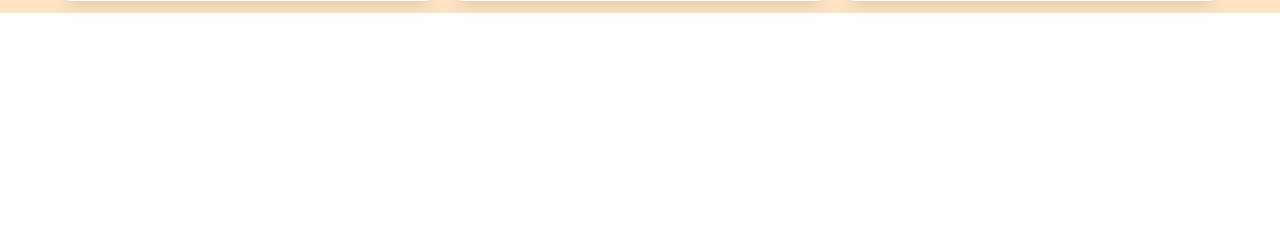
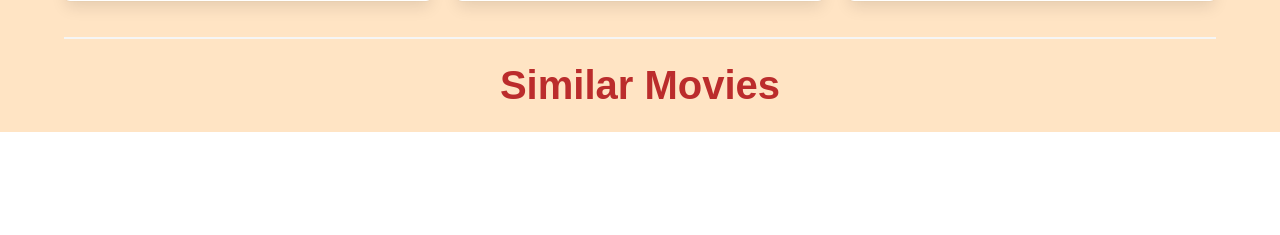
Before and after one commit to Movie-Box/movie-box, a Flask app: page /1/1 in a window 1280 px wide. Shown: the part 565-800 px from the top of the page. Run offline with Flask 2, Linux system fonts and the light colour scheme; data that the repository does not hold is empty; some libraries are stand-ins or nearby versions.

Commit message:
Initial Commit

```diff
--- a/app.py
+++ b/app.py
@@ -1,36 +1,47 @@
-from flask import Flask, request
+from flask import Flask, request, flash
+from flask.helpers import url_for
 from flask.templating import render_template
 import requests
+from werkzeug.utils import redirect
 
 app = Flask(__name__)
 
-api_key = 'XXXXXXXXXXXXXXXXXXXXXXXXXXXXXXXXXXXXXXXXX'
+app.config['SECRET_KEY'] = 'MOVIEBOX'
+
+api_key = '6759ed5eeb52690e2718450fa55c04f4'
 
 @app.get('/')
 @app.post('/')
 def index():
     if request.method == 'POST':
-        url = 'https://api.themoviedb.org/3/search/movie?api_key=api_key&query={}'
+        url = 'https://api.themoviedb.org/3/search/movie?api_key=6759ed5eeb52690e2718450fa55c04f4&query={}'
         query = request.form.get('search')
         response = requests.get(url.format(query))
         search_movie_json = response.json()
-        image = requests.get('https://image.tmdb.org/t/p/w1280')
-        return render_template('index.html', search_movies=search_movie_json['results'], image=image, query=query)
+        status_code =  response.status_code
+        success = response.ok
+        if success:
+            return render_template('index.html', search_movies=search_movie_json['results'], query=query, success=success)
+        elif status_code == 422:
+            msg = 'Search is Empty'
+            return redirect(url_for('index', msg=msg))
     elif request.method == 'GET':
-        movie = requests.get('https://api.themoviedb.org/3/discover/movie?sort_by=popularity.desc&api_key=api_key&page=1')
+        movie = requests.get('https://api.themoviedb.org/3/discover/movie?sort_by=popularity.desc&api_key=6759ed5eeb52690e2718450fa55c04f4&page=1')
         movie_json = movie.json()
-        image = requests.get('https://image.tmdb.org/t/p/w1280')
-        return render_template('index.html', title='Trending', movies=movie_json['results'], image=image)
+        success = movie.ok
+        return render_template('index.html', title='Trending', movies=movie_json['results'], success=success)
     return render_template('index.html')
 
 @app.get("/<movie_id>/<movie_name>")
 @app.post("/<movie_id>/<movie_name>")
 def movie_detail(movie_id, movie_name):
-    url ='https://api.themoviedb.org/3/movie/{}?api_key=api_key&language=en-US'
-    response = requests.get(url.format(movie_id))
+    movie_url ='https://api.themoviedb.org/3/movie/{}?api_key=6759ed5eeb52690e2718450fa55c04f4&language=en-US'
+    similar_movie_url = 'https://api.themoviedb.org/3/movie/{}/similar?api_key=6759ed5eeb52690e2718450fa55c04f4&language=en-US&page=1'
+    response = requests.get(movie_url.format(movie_id))
     movie_detail = response.json()
-    image = requests.get('https://image.tmdb.org/t/p/w1280')
-    return render_template('movie-detail.html', title=movie_name, movie=movie_detail, types=movie_detail['genres'], image=image)
+    similar_movie_response = requests.get(similar_movie_url.format(movie_id))
+    similar_movie_detail = similar_movie_response.json()
+    return render_template('movie-detail.html', title=movie_name, movie=movie_detail, types=movie_detail['genres'], similar_movie=similar_movie_detail['results'])
 
 
 app.run(debug=True)
--- a/static/index.css
+++ b/static/index.css
@@ -117,3 +117,32 @@ button#back2top{
   margin: 0;
   border-radius: 3px;
 }
+
+/* Similar Movie */
+.movie-container{
+  display: flex;
+  flex-wrap: wrap;
+}
+
+.similar-movie{
+  background-color: #F1C40F;
+  width: 301px;
+  margin: 1rem;
+
+}
+.similar-movie img{
+  max-width: 100%;
+}
+
+.movie-info{
+  display: flex;
+  padding: 1rem;
+  align-items: center;
+  justify-content: space-between;
+}
+
+.movie-info h3{
+  margin: 0;
+}
+
+/* End Similar Movie */
--- /dev/null
+++ b/templates/includes/_messages.html
@@ -0,0 +1,7 @@
+{% with messages = get_flashed_messages(with_categories=true) %}
+{% if messages %}
+{% for category, message in messages %}
+<div class="alert alert-{{ category }}">{{ message }}</div>
+{% endfor %}
+{% endif %}
+{% endwith %}
--- a/templates/includes/navbar.html
+++ b/templates/includes/navbar.html
@@ -43,6 +43,11 @@
                     </a>
                 </div>
             </div>
+            {% if msg %}
+            <a class="navbar-item">
+                {{msg}}
+            </a>
+            {% endif %}
 
         </div>
 
--- a/templates/index.html
+++ b/templates/index.html
@@ -1,5 +1,6 @@
 {% extends "layout.html" %}
 {% block body %}
+<div style="overflow: hidden;">
 {% if search_movies %}
     <nav class="breadcrumb is-centered pt-3" aria-label="breadcrumbs">
         <ul>
@@ -31,9 +32,11 @@
     <hr class="dropdown-divider">
     {% endfor %}
     {% else %}
+    {% if success %}
     <div class="movie">
         <h2 class="title e3">Popular Movies </h2>
     </div>
+    {% endif %}
     {% for movie in movies %}
     <div class="tile is-ancestor pt-2">
         <div class="tile is-parent">
@@ -58,6 +61,6 @@
     <hr class="dropdown-divider">
     {% endfor %}
     {% endif %}
-
+</div>
 
 {% endblock %}
--- a/templates/layout.html
+++ b/templates/layout.html
@@ -16,6 +16,7 @@
 <body>
     {% include 'includes/navbar.html' %}
     <div class="container">
+        {% include 'includes/_messages.html' %}
     {% block body %}
 
     {% endblock %}
--- a/templates/movie-detail.html
+++ b/templates/movie-detail.html
@@ -44,12 +44,30 @@
     <div class="tile is-parent">
         <article class="tile is-child box">
             <p class="title">{{movie['tagline']}}</p>
-            <p class="subtitle">With some content</p>
+            <!-- <p class="subtitle"></p> -->
             <div class="content">
                 <p>{{movie['overview']}}</p>
             </div>
         </article>
     </div>
 </div>
+<hr>
+<div class="title has-text-centered">
+    <p class="title dd-link gradient style1" style="font-size: 40px;">Similar Movies</p>
+</div>
+<div class="movie-container">
+    {% for movie in similar_movie %}
+    <div class="similar-movie">
+        <a href="{{url_for('movie_detail', movie_id=movie['id'], movie_name=movie['title'])}}">
+        <img src="https://image.tmdb.org/t/p/w1280{{movie['poster_path']}}">
+        </a>
+        <div class="movie-info">
+            <h3>{{movie['title']}}</h3>
+            <span class="tag is-light">{{movie['vote_average']}}</span>
+        </div>
+
+    </div>
+    {% endfor %}
+</div>
 
 {% endblock %}
```
Also changed, not shown: Readme.md, 1 other file. Lines whose indentation alone changed are shown as unchanged.
